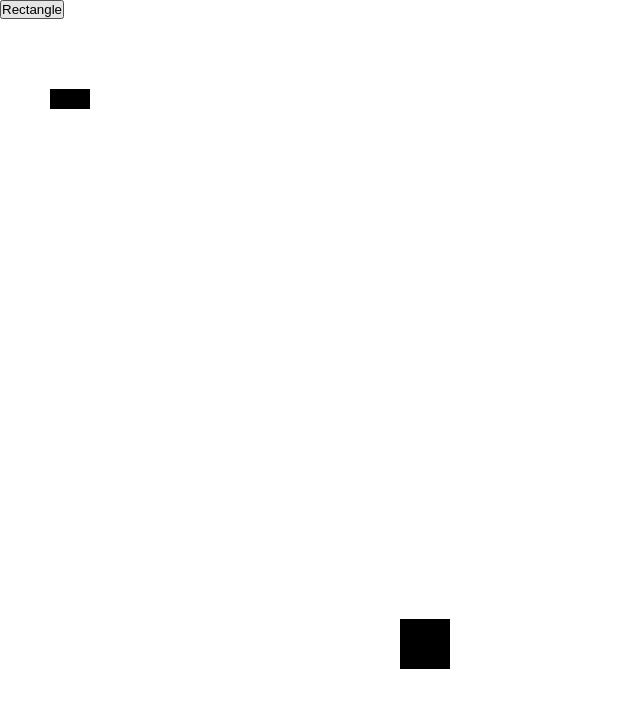
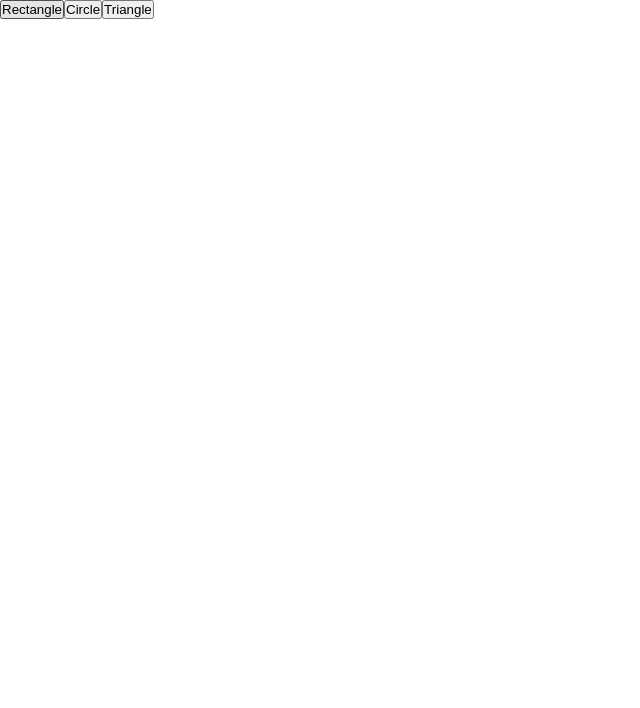
Before and after one commit to KernelMrex/web-paint, a React (Create React App) app: page / in a window 1280 px wide. Shown: the top 708 px of the page, without its empty margins (0-640 px from the left). Built offline with nearby package versions, Linux system fonts and the light colour scheme.

Commit message:
Добавил возможность добавлять разные фигуры

```diff
--- a/src/View/App/App.tsx
+++ b/src/View/App/App.tsx
@@ -6,6 +6,8 @@ import CEditorController from '../../Controller/CEditorController';
 import IShape from '../../Model/Shape/IShape';
 import Menu from '../Menu/Menu';
 import CRectangle from '../../Model/Shape/CRectangle';
+import CCircle from '../../Model/Shape/CCircle';
+import CTriangle from '../../Model/Shape/CTriangle';
 
 type AppProps = {
     shapes: Array<IShape>;
@@ -19,23 +21,40 @@ function App({ shapes, controller }: AppProps) {
 
     const addRectangle = () => {
         const rect = new CRectangle(uuid(), {
-            leftTop: {x: 50, y: 70},
-            height: 20,
-            width: 40,
+            leftTop: {x: 50, y: 50},
+            height: 80,
+            width: 80,
         });
+        controller.AddShape(rect);
+    }
 
-        controller.AddShape(rect);
+    const addEllipse = () => {
+        const circle = new CCircle(uuid(), {
+            leftTop: {x: 50, y: 50},
+            height: 80,
+            width: 80,
+        });
+        controller.AddShape(circle);
+    }
+
+    const addTriangle = () => {
+        const triangle = new CTriangle(uuid(), {
+            leftTop: {x: 50, y: 50},
+            height: 80,
+            width: 80,
+        });
+        controller.AddShape(triangle);
     }
 
     return (
         <div className="app">
-            <Menu addRectangle={ addRectangle } />
-            <Editor
-                shapes={shapes}
-                moveShape={moveShape}
-                removeShape={removeShape}
-                resizeShape={resizeShape}
-            />
+            <Menu addRectangle={ addRectangle }
+                  addEllipse={ addEllipse }
+                  addTriangle={ addTriangle } />
+            <Editor shapes={shapes}
+                    moveShape={moveShape}
+                    removeShape={removeShape}
+                    resizeShape={resizeShape} />
         </div>
     );
 }
--- a/src/View/Editor/Editor.tsx
+++ b/src/View/Editor/Editor.tsx
@@ -1,10 +1,8 @@
 import IShape from '../../Model/Shape/IShape';
-import ShapeType from '../../Model/Shape/ShapeType';
-import Rectangle from './Shape/Rectangle';
-import CRectangle from '../../Model/Shape/CRectangle';
 import { useRef } from 'react';
 import useSelect from '../../Hook/useSelect';
 import useHotkey from '../../Hook/useHotkey';
+import Shape from './Shape/Shape';
 
 type EditorProps = {
     shapes: Array<IShape>;
@@ -30,20 +28,14 @@ function Editor({ shapes, moveShape, removeShape, resizeShape }: EditorProps) {
             width={'1024'}
             height={'1024'}
         >
-            {shapes.map(shape => {
-                switch (shape.Type()) {
-                    case ShapeType.RECTANGLE:
-                        return <Rectangle
-                            key={shape.ID()}
-                            shape={shape as CRectangle}
-                            moveShape={moveShape}
-                            resizeShape={resizeShape}
-                            isSelected={shape.ID() === selectedId}
-                            setSelected={() => { setSelectedId(shape.ID()); } }
-                        />
-                }
-                return <></>
-            })}
+            {shapes.map(shape => <Shape
+                key={ shape.ID() }
+                shape={ shape }
+                moveShape={ moveShape }
+                resizeShape={ resizeShape }
+                isSelected={ shape.ID() === selectedId }
+                setSelected={ () => { setSelectedId(shape.ID()); } }/>
+            )}
         </svg>
     )
 }
--- /dev/null
+++ b/src/View/Editor/Shape/Ellipse.tsx
@@ -0,0 +1,20 @@
+import CCircle from '../../../Model/Shape/CCircle';
+import { ForwardedRef, forwardRef } from 'react';
+
+type EllipseProps = {
+    shape: CCircle
+}
+
+const Ellipse = forwardRef(({ shape }: EllipseProps, ref: ForwardedRef<SVGEllipseElement>) => {
+    return (
+        <ellipse
+            cx={ shape.Frame().leftTop.x + (shape.Frame().width / 2) }
+            cy={ shape.Frame().leftTop.y + (shape.Frame().height / 2) }
+            rx={ shape.Frame().width / 2 }
+            ry={ shape.Frame().height / 2 }
+            ref={ref}
+        />
+    );
+});
+
+export default Ellipse;
--- a/src/View/Editor/Shape/Rectangle.tsx
+++ b/src/View/Editor/Shape/Rectangle.tsx
@@ -1,49 +1,20 @@
 import CRectangle from '../../../Model/Shape/CRectangle';
-import { useRef } from 'react';
-import useShapeDragAndDrop from '../../../Hook/useShapeDragAndDrop';
-import SelectedOverlay from '../Overlay/SelectedOverlay';
-import ResizeAnchorOverlay from '../Overlay/ResizeAnchorOverlay';
-import useShapeResize from '../../../Hook/useShapeResize';
+import { ForwardedRef, forwardRef } from 'react';
 
 type RectangleProps = {
     shape: CRectangle;
-    moveShape: (id: string, deltaX: number, deltaY: number) => void,
-    resizeShape: (id: string, width: number, height: number) => void,
-    isSelected: boolean,
-    setSelected: () => void,
 }
 
-function Rectangle({ shape, moveShape, resizeShape, isSelected, setSelected }: RectangleProps) {
-    const shapeRef = useRef(null);
-    const resizeAnchorRef = useRef(null);
-
-    useShapeDragAndDrop(
-        shapeRef,
-        (x, y) => moveShape(shape.ID(), x, y),
-        setSelected
-    );
-
-    useShapeResize(
-        resizeAnchorRef,
-        shape,
-        (width: number, height: number) => resizeShape(shape.ID(), width, height)
-    );
-
+const Rectangle = forwardRef(({ shape }: RectangleProps, ref: ForwardedRef<SVGRectElement>) => {
     return (
-        <>
         <rect
-                ref={shapeRef}
+            ref={ref}
             x={shape.Frame().leftTop.x}
             y={shape.Frame().leftTop.y}
             width={shape.Frame().width}
             height={shape.Frame().height}
         />
-            { isSelected && <>
-                <SelectedOverlay frame={shape.Frame()}/>
-                <ResizeAnchorOverlay shape={shape} ref={resizeAnchorRef}/>
-            </> }
-        </>
-    )
-}
+    );
+});
 
 export default Rectangle;
--- /dev/null
+++ b/src/View/Editor/Shape/Shape.tsx
@@ -0,0 +1,66 @@
+import IShape from '../../../Model/Shape/IShape';
+import { ForwardedRef, useRef } from 'react';
+import useShapeDragAndDrop from '../../../Hook/useShapeDragAndDrop';
+import useShapeResize from '../../../Hook/useShapeResize';
+import SelectedOverlay from '../Overlay/SelectedOverlay';
+import ResizeAnchorOverlay from '../Overlay/ResizeAnchorOverlay';
+import ShapeType from '../../../Model/Shape/ShapeType';
+import Ellipse from './Ellipse';
+import CCircle from '../../../Model/Shape/CCircle';
+import Rectangle from './Rectangle';
+import CRectangle from '../../../Model/Shape/CRectangle';
+import Triangle from './Triangle';
+import CTriangle from '../../../Model/Shape/CTriangle';
+
+type ShapeProps = {
+    shape: IShape;
+    moveShape: (id: string, deltaX: number, deltaY: number) => void,
+    resizeShape: (id: string, width: number, height: number) => void,
+    isSelected: boolean,
+    setSelected: () => void,
+}
+
+function Shape({ shape, moveShape, resizeShape, isSelected, setSelected }: ShapeProps) {
+    const shapeRef = useRef(null);
+    const resizeAnchorRef = useRef(null);
+
+    useShapeDragAndDrop(
+        shapeRef,
+        (x, y) => moveShape(shape.ID(), x, y),
+        setSelected
+    );
+
+    useShapeResize(
+        resizeAnchorRef,
+        shape,
+        (width: number, height: number) => resizeShape(shape.ID(), width, height)
+    );
+
+    return (
+        <>
+            { buildShape(shape, shapeRef) }
+            { isSelected && <>
+                <SelectedOverlay frame={shape.Frame()}/>
+                <ResizeAnchorOverlay shape={shape} ref={resizeAnchorRef}/>
+            </> }
+        </>
+    )
+}
+
+function buildShape<T extends SVGElement>(shape: IShape, ref: ForwardedRef<T>) {
+
+    switch (shape.Type())
+    {
+        case ShapeType.CIRCLE:
+            return <Ellipse shape={shape as CCircle} ref={ref as ForwardedRef<SVGEllipseElement>}/>;
+        case ShapeType.RECTANGLE:
+            return <Rectangle shape={shape as CRectangle} ref={ref as ForwardedRef<SVGRectElement>}/>;
+        case ShapeType.TRIANGLE:
+            return <Triangle shape={shape as CTriangle} ref={ref as ForwardedRef<SVGPolygonElement>}/>;
+        default:
+            return <></>;
+    }
+}
+
+
+export default Shape;
--- /dev/null
+++ b/src/View/Editor/Shape/Triangle.tsx
@@ -0,0 +1,42 @@
+import CTriangle from '../../../Model/Shape/CTriangle';
+import { ForwardedRef, forwardRef } from 'react';
+import Frame from '../../../Model/Common/Frame';
+import Point from '../../../Model/Common/Point';
+
+type TriangleProps = {
+    shape: CTriangle;
+}
+
+const Triangle = forwardRef(({ shape }: TriangleProps, ref: ForwardedRef<SVGPolygonElement>) => {
+    return (
+        <polygon
+            ref={ref}
+            points={pointsToString(...getTrianglePoints(shape.Frame()))}
+        />
+    );
+});
+
+function pointsToString(...points: Point[]): string {
+    return points
+        .map(p => `${p.x},${p.y}`)
+        .reduce((res, p) => res + ' ' + p, '');
+}
+
+function getTrianglePoints(frame: Frame) {
+    return [
+        {
+            x: frame.leftTop.x + frame.width / 2,
+            y: frame.leftTop.y,
+        },
+        {
+            x: frame.leftTop.x + frame.width,
+            y: frame.leftTop.y + frame.height,
+        },
+        {
+            x: frame.leftTop.x,
+            y: frame.leftTop.y + frame.height,
+        }
+    ];
+}
+
+export default Triangle;
--- a/src/View/Menu/Menu.tsx
+++ b/src/View/Menu/Menu.tsx
@@ -1,13 +1,15 @@
 type MenuProps = {
-    addRectangle: () => void
+    addRectangle: () => void;
+    addEllipse: () => void,
+    addTriangle: () => void,
 }
 
-function Menu({ addRectangle }: MenuProps) {
+function Menu({ addRectangle, addEllipse, addTriangle }: MenuProps) {
     return (
         <div>
-            <button onClick={ () => {
-                addRectangle();
-            } }>Rectangle</button>
+            <button onClick={ addRectangle }>Rectangle</button>
+            <button onClick={ addEllipse }>Circle</button>
+            <button onClick={ addTriangle }>Triangle</button>
         </div>
     );
 }
--- a/src/index.tsx
+++ b/src/index.tsx
@@ -5,7 +5,6 @@ import App from './View/App/App';
 import reportWebVitals from './reportWebVitals';
 import CEditor from './Model/Editor/CEditor';
 import CEditorController from './Controller/CEditorController';
-import CRectangle from './Model/Shape/CRectangle';
 
 const root = ReactDOM.createRoot(
   document.getElementById('root') as HTMLElement
@@ -13,18 +12,6 @@ const root = ReactDOM.createRoot(
 
 const editor = new CEditor();
 const controller = new CEditorController(editor);
-
-controller.AddShape(new CRectangle('a', {
-    leftTop: {x: 50, y: 70},
-    height: 20,
-    width: 40,
-}));
-
-controller.AddShape(new CRectangle('b', {
-    leftTop: {x: 400, y: 600},
-    height: 50,
-    width: 50,
-}));
 
 function render() {
     root.render(
```
Lines whose indentation alone changed are shown as unchanged.
